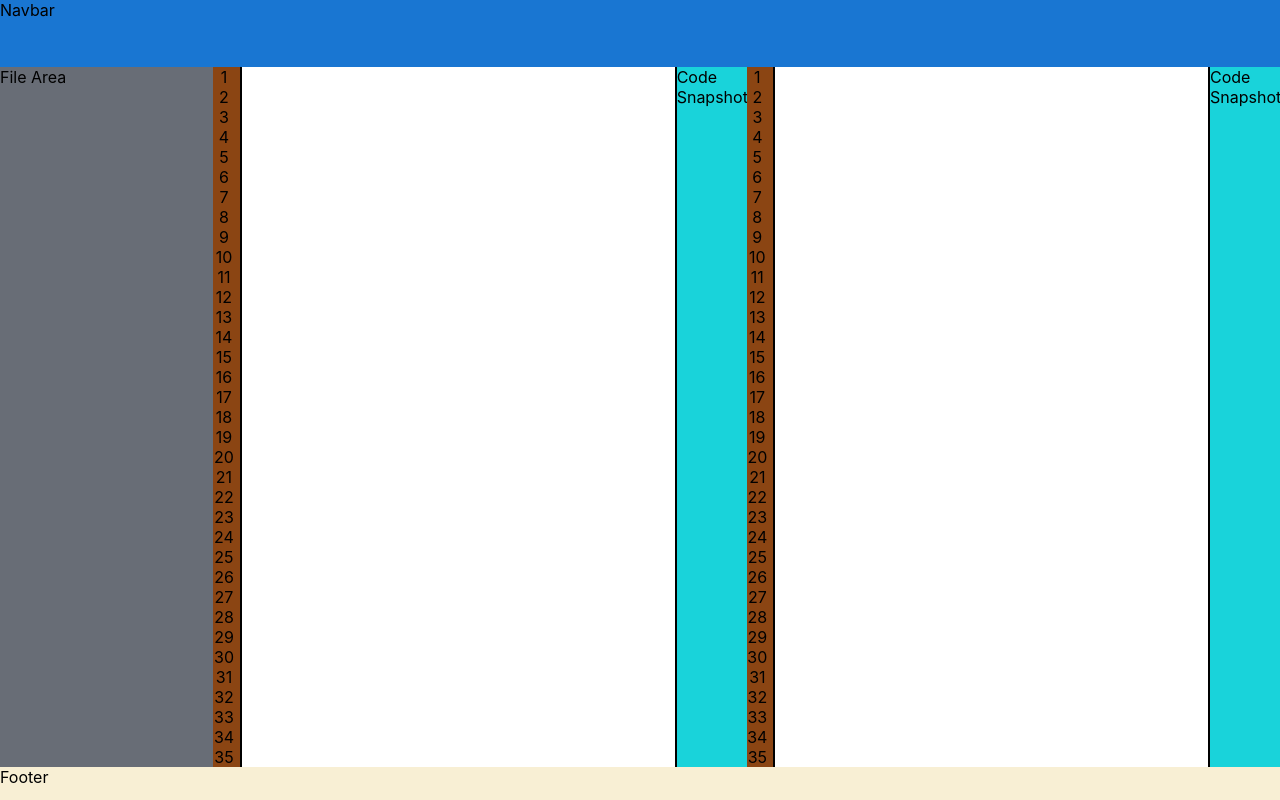
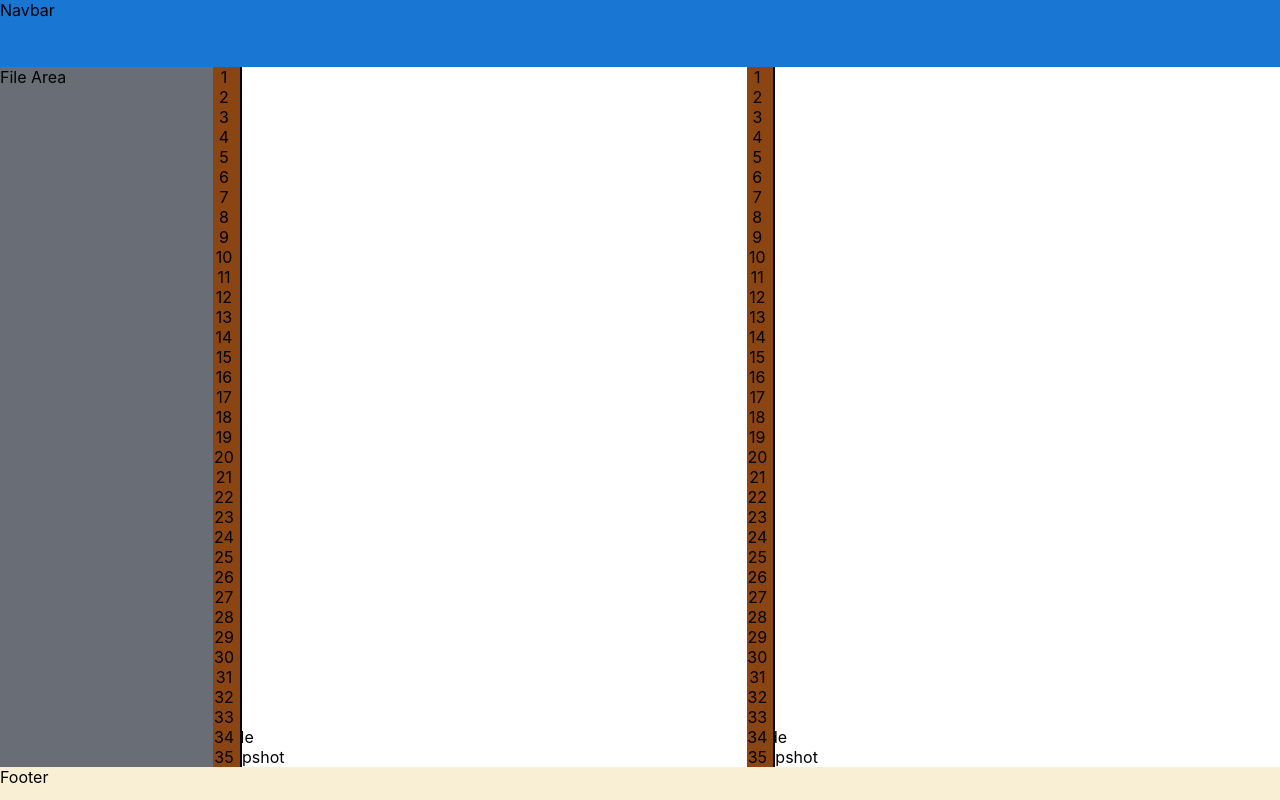
Before and after one commit to JaiRaga/jstxt_client, a React (Create React App) app: page / in a window 1280 px wide. Built offline with nearby package versions, Linux system fonts and the light colour scheme.

Commit message:
changed layout

```diff
--- a/src/components/editor/EditorItem.js
+++ b/src/components/editor/EditorItem.js
@@ -10,8 +10,6 @@ const EditorItem = () => {
       <div className='editor'>
         <LineNumber />
         <Editor />
-      </div>
-      <div className='codesnapshot'>
         <CodeSnapShot />
       </div>
     </Fragment>
```
